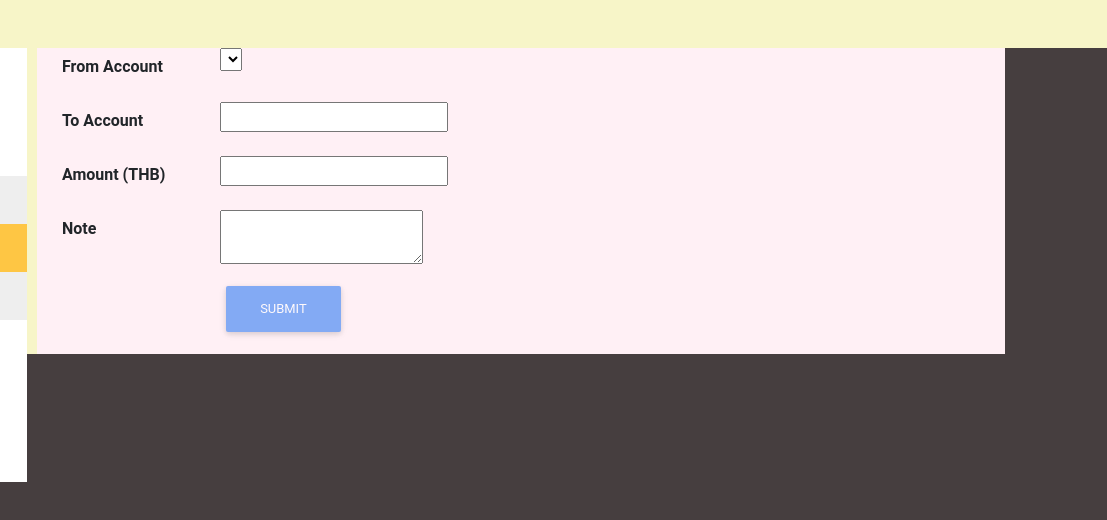
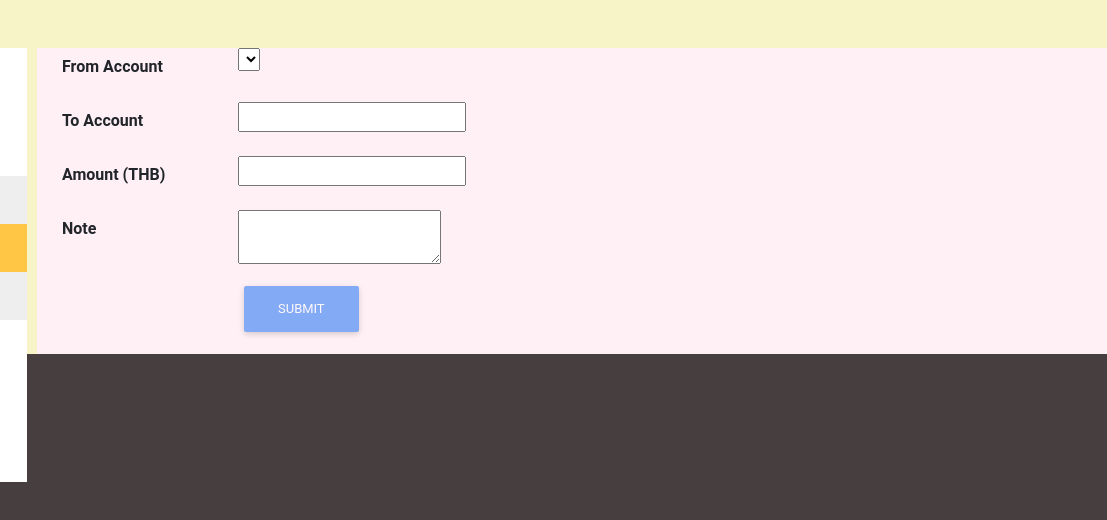
Before and after one commit to ThanawutAuechaikul/oddebank-front, a website: page app/transfer.html in a window 1280 px wide. Shown: the full height of the page, 173-1280 px from the left. Drawn offline with nearby package versions, Linux system fonts and the light colour scheme; no server answers.

Commit message:
fix layout

```diff
--- a/app/transfer.html
+++ b/app/transfer.html
@@ -25,7 +25,7 @@
 			<a href="#"> Transaction History </a>
 		</div>
 	</div>
-	<div class="col-md-9" style="background-color:lavenderblush;">
+	<div class="col-md-10" style="background-color:lavenderblush;">
 		<div>
 			<form id="transferForm" action="transferPreview.html">
 				<div class="form-group row">
```
Also changed, not shown: app/transferPreview.html (+1 -1 lines), app/transferSummary.html (+1 -1 lines).
